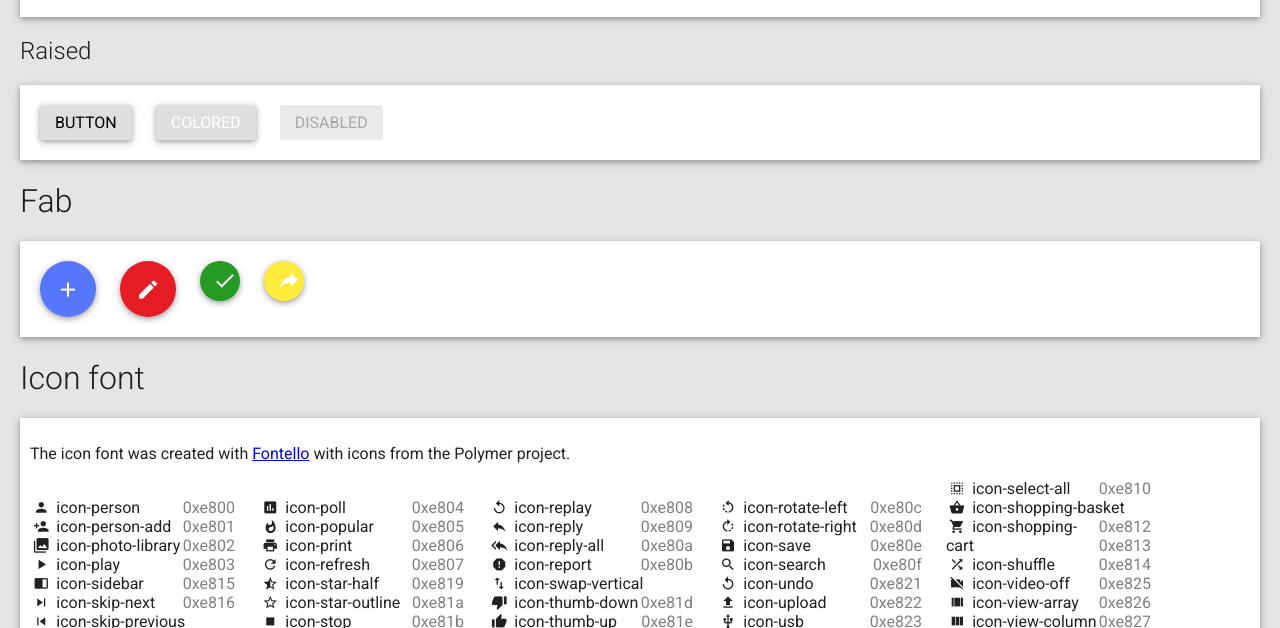
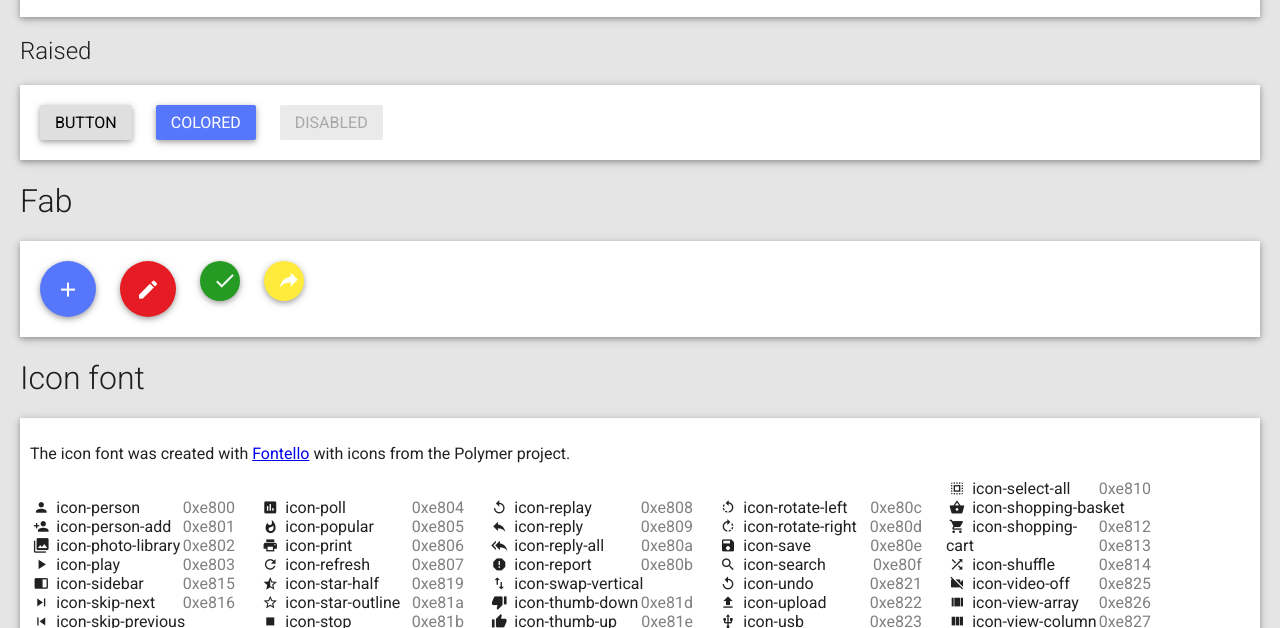
Before and after one commit to nt1m/material-framework, a plain HTML site: page index.html in a window 1280 px wide. Shown: the part 834-1462 px from the top of the page. Drawn offline with Linux system fonts and the light colour scheme.

Commit message:
Color issues

```diff
--- a/css/material.css
+++ b/css/material.css
@@ -248,7 +248,7 @@ h1, h2 {
     box-shadow: 0px 2px 5px 0px rgba(0, 0, 0, 0.26),
                 0px 2px 10px 0px rgba(0, 0, 0, 0.16);
 }
-.button.raised:not([class*="bg-color"]), .fab {
+.button.raised:not([class*="bg-"]), .fab {
     background-color: #DFDFDF;
 }
 .button.raised:active, .fab:active {
```
